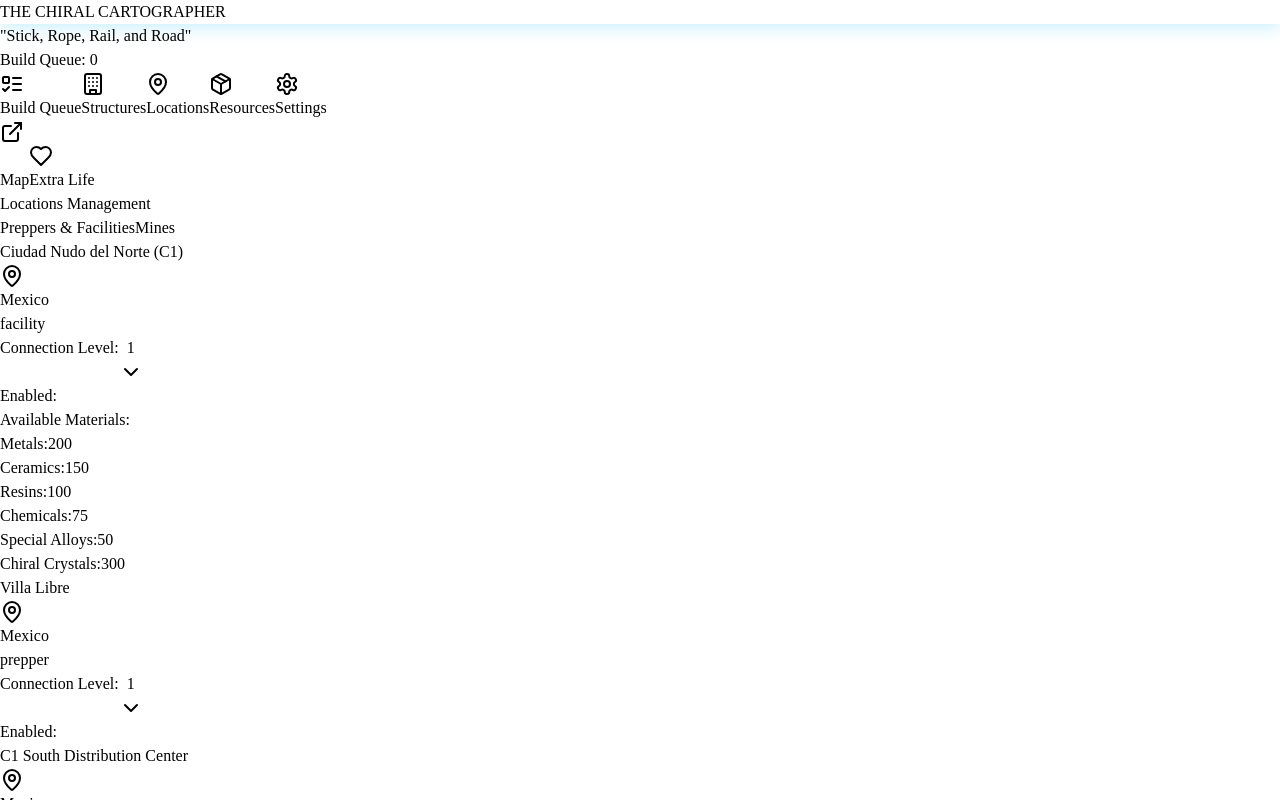
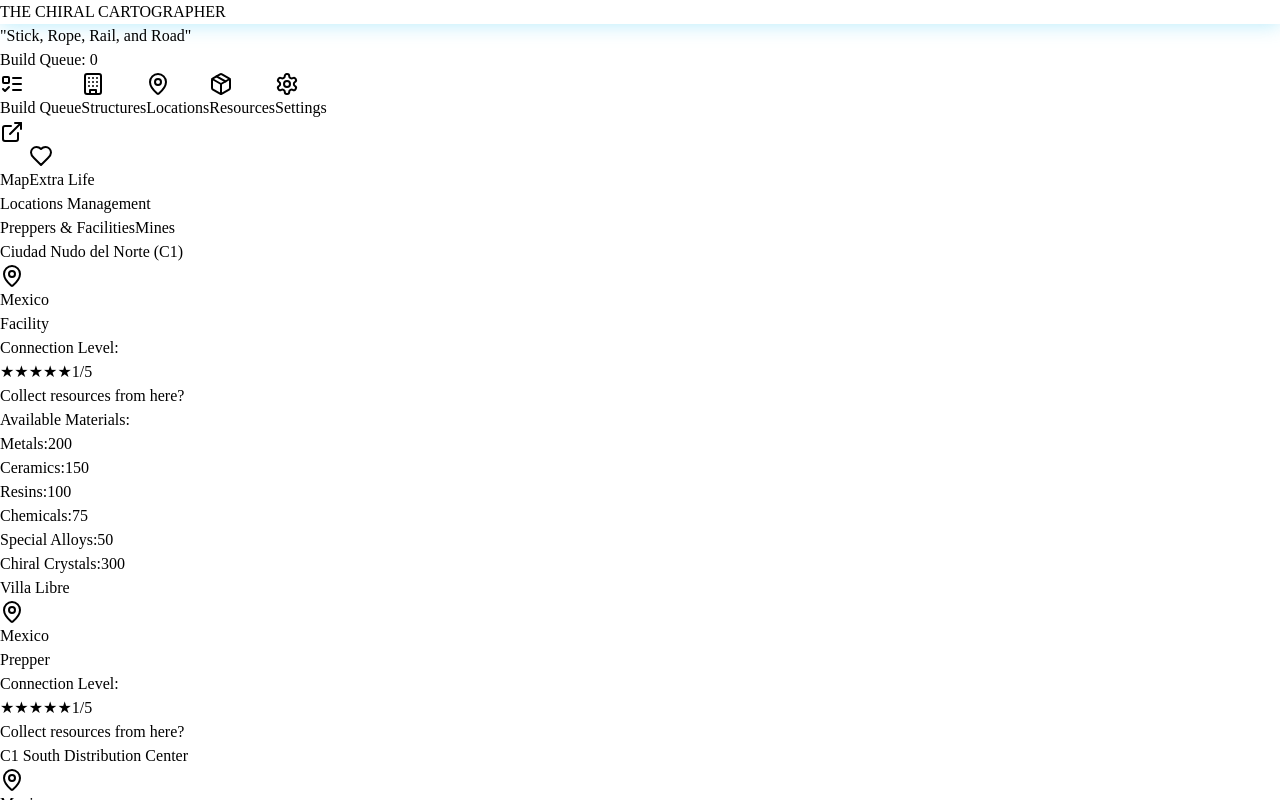
Before and after one commit to boswen/chiral-cartographer, a React (Vite) app in the folder app/: page / in a window 1280 px wide. Both pictures are taken after a click on the button "Locations". Shown: the top 800 px of the page. Built offline with nearby package versions, Linux system fonts and the light colour scheme; the HTML template or start-up script is replaced by a standard one.

Commit message:
Changed location connection level from drop-down menu to clickable stars, as shown in-game. Capitalized "Facility" and "Prepper" in location names.

```diff
--- a/app/src/App.jsx
+++ b/app/src/App.jsx
@@ -400,7 +400,7 @@ function App() {
           </TabsList>
 
           <TabsContent value="preppers" className="space-y-4">
-            <div className="grid grid-cols-1 md:grid-cols-2 lg:grid-cols-3 gap-4">
+            <div className="grid grid-cols-1 md:grid-cols-2 lg:grid-cols-2 xl:grid-cols-3 gap-4">
               {userLocations.filter(loc => loc.type !== 'mine').map(location => (
                 <Card key={location.id} className="location-card">
                   <CardHeader className="pb-3">
@@ -413,7 +413,7 @@ function App() {
                         </div>
                       </div>
                       <div className="flex items-center gap-2">
-                        <Badge variant={location.type === 'facility' ? 'default' : 'secondary'}>
+                        <Badge variant={location.type === 'Facility' ? 'default' : 'secondary'}>
                           {location.type}
                         </Badge>
                         <Switch
@@ -426,24 +426,31 @@ function App() {
                   <CardContent className="space-y-3">
                     <div className="flex items-center justify-between">
                       <Label className="text-sm">Connection Level:</Label>
-                      <Select
-                        value={location.connectionLevel?.toString() || '1'}
-                        onValueChange={(value) => updateLocationProperty(location.id, 'connectionLevel', parseInt(value))}
-                        disabled={!location.unlocked}
-                      >
-                        <SelectTrigger className="w-16">
-                          <SelectValue />
-                        </SelectTrigger>
-                        <SelectContent>
-                          {[1, 2, 3, 4, 5].map(level => (
-                            <SelectItem key={level} value={level.toString()}>{level}</SelectItem>
-                          ))}
-                        </SelectContent>
-                      </Select>
+                      <div className="flex items-center gap-0.5">
+                        {[1, 2, 3, 4, 5].map(level => (
+                          <button
+                            key={level}
+                            type="button"
+                            disabled={!location.unlocked}
+                            onClick={() => updateLocationProperty(location.id, 'connectionLevel', level)}
+                            className={`w-6 h-6 flex items-center justify-center text-3xl transition-all duration-200 hover:scale-125 disabled:opacity-30 disabled:cursor-not-allowed disabled:hover:scale-100 ${
+                              level <= (location.connectionLevel || 1)
+                                ? 'text-accent drop-shadow-sm'
+                                : 'text-muted-foreground/40 hover:text-accent/70'
+                            }`}
+                            title={`Connection Level ${level}`}
+                          >
+                            ★
+                          </button>
+                        ))}
+                        <span className="ml-2 text-xs text-muted-foreground">
+                          {location.connectionLevel || 1}/5
+                        </span>
+                      </div>
                     </div>
 
                     <div className="flex items-center justify-between">
-                      <Label className="text-sm">Enabled:</Label>
+                      <Label className="text-sm">Collect resources from here?</Label>
                       <Switch
                         checked={location.active}
                         onCheckedChange={(checked) => updateLocationProperty(location.id, 'active', checked)}
--- a/app/src/data/locations.js
+++ b/app/src/data/locations.js
@@ -1,11 +1,11 @@
 // Death Stranding 2 - Locations Data
 // Based on research from IGN wikis and game mechanics
 
-export const preppers = [
+export const Preppers = [
   {
     id: 'ciudad-nudo-del-norte',
     name: 'Ciudad Nudo del Norte (C1)',
-    type: 'facility',
+    type: 'Facility',
     region: 'Mexico',
     unlockRequirement: 'Complete Main Order #2',
     connectionLevels: {
@@ -37,7 +37,7 @@ export const preppers = [
   {
     id: 'villa-libre',
     name: 'Villa Libre',
-    type: 'prepper',
+    type: 'Prepper',
     region: 'Mexico',
     unlockRequirement: 'Complete Main Order #3',
     connectionLevels: {
@@ -69,7 +69,7 @@ export const preppers = [
   {
     id: 'c1-south-distribution',
     name: 'C1 South Distribution Center',
-    type: 'facility',
+    type: 'Facility',
     region: 'Mexico',
     unlockRequirement: 'Complete Main Order #4',
     connectionLevels: {
@@ -101,7 +101,7 @@ export const preppers = [
   {
     id: 'former-geophysics-lab',
     name: 'Former Geophysics Research Lab',
-    type: 'facility',
+    type: 'Facility',
     region: 'Mexico',
     unlockRequirement: 'Complete Main Order #5',
     connectionLevels: {
@@ -133,7 +133,7 @@ export const preppers = [
   {
     id: 'the-bokka',
     name: 'The Bokka',
-    type: 'prepper',
+    type: 'Prepper',
     region: 'Mexico',
     unlockRequirement: 'TBD',
     connectionLevels: {
@@ -155,7 +155,7 @@ export const preppers = [
   {
     id: 'the-artist',
     name: 'The Artist',
-    type: 'prepper',
+    type: 'Prepper',
     region: 'Mexico',
     unlockRequirement: 'TBD',
     connectionLevels: {
@@ -179,7 +179,7 @@ export const preppers = [
   {
     id: 'the-governments-base',
     name: "The Government's Base",
-    type: 'prepper',
+    type: 'Prepper',
     region: 'Australia',
     unlockRequirement: 'TBD',
     connectionLevels: {
@@ -201,7 +201,7 @@ export const preppers = [
   {
     id: 'the-lone-commander',
     name: 'The Lone Commander',
-    type: 'prepper',
+    type: 'Prepper',
     region: 'Australia',
     unlockRequirement: 'TBD',
     connectionLevels: {
@@ -223,7 +223,7 @@ export const preppers = [
   {
     id: 'western-environmental-observatory',
     name: 'Western Environmental Observatory',
-    type: 'facility',
+    type: 'Facility',
     region: 'Australia',
     unlockRequirement: 'TBD',
     connectionLevels: {
@@ -245,7 +245,7 @@ export const preppers = [
   {
     id: 'west-fort-knot-f1',
     name: 'West Fort Knot (F1)',
-    type: 'facility',
+    type: 'Facility',
     region: 'Australia',
     unlockRequirement: 'TBD',
     connectionLevels: {
@@ -267,7 +267,7 @@ export const preppers = [
   {
     id: 'rainbow-valley',
     name: 'Rainbow Valley',
-    type: 'prepper',
+    type: 'Prepper',
     region: 'Australia',
     unlockRequirement: 'TBD',
     connectionLevels: {
@@ -289,7 +289,7 @@ export const preppers = [
   {
     id: 'rainys-shelter',
     name: "Rainy's Shelter",
-    type: 'prepper',
+    type: 'Prepper',
     region: 'Australia',
     unlockRequirement: 'TBD',
     connectionLevels: {
@@ -311,7 +311,7 @@ export const preppers = [
   {
     id: 'the-musician',
     name: 'The Musician',
-    type: 'prepper',
+    type: 'Prepper',
     region: 'Australia',
     unlockRequirement: 'TBD',
     connectionLevels: {
@@ -333,7 +333,7 @@ export const preppers = [
   {
     id: 'the-inventor',
     name: 'The Inventor',
-    type: 'prepper',
+    type: 'Prepper',
     region: 'Australia',
     unlockRequirement: 'TBD',
     connectionLevels: {
@@ -355,7 +355,7 @@ export const preppers = [
   {
     id: 'animal-shelter',
     name: 'Animal Shelter',
-    type: 'prepper',
+    type: 'Prepper',
     region: 'Australia',
     unlockRequirement: 'TBD',
     connectionLevels: {
@@ -377,7 +377,7 @@ export const preppers = [
   {
     id: 'f2-south-distribution-centre',
     name: 'F2 South Distribution Centre',
-    type: 'facility',
+    type: 'Facility',
     region: 'Australia',
     unlockRequirement: 'TBD',
     connectionLevels: {
@@ -399,7 +399,7 @@ export const preppers = [
   {
     id: 'northern-environmental-observatory',
     name: 'Northern Environmental Observatory',
-    type: 'facility',
+    type: 'Facility',
     region: 'Australia',
     unlockRequirement: 'TBD',
     connectionLevels: {
@@ -421,7 +421,7 @@ export const preppers = [
   {
     id: 'the-dowser',
     name: 'The Dowser',
-    type: 'prepper',
+    type: 'Prepper',
     region: 'Australia',
     unlockRequirement: 'TBD',
     connectionLevels: {
@@ -443,7 +443,7 @@ export const preppers = [
   {
     id: 'the-architect',
     name: 'The Architect',
-    type: 'prepper',
+    type: 'Prepper',
     region: 'Australia',
     unlockRequirement: 'TBD',
     connectionLevels: {
@@ -465,7 +465,7 @@ export const preppers = [
   {
     id: 'the-metagenomicist',
     name: 'The Metagenomicist',
-    type: 'prepper',
+    type: 'Prepper',
     region: 'Australia',
     unlockRequirement: 'TBD',
     connectionLevels: {
@@ -487,7 +487,7 @@ export const preppers = [
   {
     id: 'the-fisherman',
     name: 'The Fisherman',
-    type: 'prepper',
+    type: 'Prepper',
     region: 'Australia',
     unlockRequirement: 'TBD',
     connectionLevels: {
@@ -509,7 +509,7 @@ export const preppers = [
   {
     id: 'heartmans-lab',
     name: "Heartman's Lab",
-    type: 'facility',
+    type: 'Facility',
     region: 'Australia',
     unlockRequirement: 'TBD',
     connectionLevels: {
@@ -531,7 +531,7 @@ export const preppers = [
   {
     id: 'the-pizza-chef',
     name: 'The Pizza Chef',
-    type: 'prepper',
+    type: 'Prepper',
     region: 'Australia',
     unlockRequirement: 'TBD',
     connectionLevels: {
@@ -553,7 +553,7 @@ export const preppers = [
   {
     id: 'the-data-scientist',
     name: 'The Data Scientist',
-    type: 'prepper',
+    type: 'Prepper',
     region: 'Australia',
     unlockRequirement: 'TBD',
     connectionLevels: {
@@ -575,7 +575,7 @@ export const preppers = [
   {
     id: 'the-pioneer',
     name: 'The Pioneer',
-    type: 'prepper',
+    type: 'Prepper',
     region: 'Australia',
     unlockRequirement: 'TBD',
     connectionLevels: {
@@ -597,7 +597,7 @@ export const preppers = [
   {
     id: 'the-motherhood',
     name: 'The Motherhood',
-    type: 'facility',
+    type: 'Facility',
     region: 'Australia',
     unlockRequirement: 'TBD',
     connectionLevels: {
@@ -619,7 +619,7 @@ export const preppers = [
   {
     id: 'the-mechanic',
     name: 'The Mechanic',
-    type: 'prepper',
+    type: 'Prepper',
     region: 'Australia',
     unlockRequirement: 'TBD',
     connectionLevels: {
@@ -641,7 +641,7 @@ export const preppers = [
   {
     id: 'the-ghost-hunter',
     name: 'The Ghost Hunter',
-    type: 'prepper',
+    type: 'Prepper',
     region: 'Australia',
     unlockRequirement: 'TBD',
     connectionLevels: {
@@ -663,7 +663,7 @@ export const preppers = [
   {
     id: 'the-chronobiologist',
     name: 'The Chronobiologist',
-    type: 'prepper',
+    type: 'Prepper',
     region: 'Australia',
     unlockRequirement: 'TBD',
     connectionLevels: {
@@ -685,7 +685,7 @@ export const preppers = [
   {
     id: 'east-fort-knot-f4',
     name: 'East Fort Knot (F4)',
-    type: 'facility',
+    type: 'Facility',
     region: 'Australia',
     unlockRequirement: 'TBD',
     connectionLevels: {
@@ -707,7 +707,7 @@ export const preppers = [
   {
     id: 'the-tar-therapist',
     name: 'The Tar Therapist',
-    type: 'prepper',
+    type: 'Prepper',
     region: 'Australia',
     unlockRequirement: 'TBD',
     connectionLevels: {
@@ -729,7 +729,7 @@ export const preppers = [
   {
     id: 'south-fort-knot-f6',
     name: 'South Fort Knot (F6)',
-    type: 'facility',
+    type: 'Facility',
     region: 'Australia',
     unlockRequirement: 'TBD',
     connectionLevels: {
@@ -751,7 +751,7 @@ export const preppers = [
   {
     id: 'southern-environmental-observatory',
     name: 'Southern Environmental Observatory',
-    type: 'facility',
+    type: 'Facility',
     region: 'Australia',
     unlockRequirement: 'TBD',
     connectionLevels: {
@@ -773,7 +773,7 @@ export const preppers = [
   {
     id: 'f7-north-distribution-centre',
     name: 'F7 North Distribution Centre',
-    type: 'facility',
+    type: 'Facility',
     region: 'Australia',
     unlockRequirement: 'TBD',
     connectionLevels: {
@@ -795,7 +795,7 @@ export const preppers = [
   {
     id: 'bpas',
     name: 'BPAS',
-    type: 'facility',
+    type: 'Facility',
     region: 'Australia',
     unlockRequirement: 'TBD',
     connectionLevels: {
@@ -817,7 +817,7 @@ export const preppers = [
   {
     id: 'the-phantom-smith',
     name: 'The Phantom Smith',
-    type: 'prepper',
+    type: 'Prepper',
     region: 'Australia',
     unlockRequirement: 'TBD',
     connectionLevels: {
@@ -839,7 +839,7 @@ export const preppers = [
   {
     id: 'eastern-environmental-observatory',
     name: 'Eastern Environmental Observatory',
-    type: 'facility',
+    type: 'Facility',
     region: 'Australia',
     unlockRequirement: 'TBD',
     connectionLevels: {
@@ -861,7 +861,7 @@ export const preppers = [
   {
     id: 'the-aeronautical-engineer',
     name: 'The Aeronautical Engineer',
-    type: 'prepper',
+    type: 'Prepper',
     region: 'Australia',
     unlockRequirement: 'TBD',
     connectionLevels: {
@@ -883,7 +883,7 @@ export const preppers = [
   {
     id: 'f5-east-distribution-centre',
     name: 'F5 East Distribution Centre',
-    type: 'facility',
+    type: 'Facility',
     region: 'Australia',
     unlockRequirement: 'TBD',
     connectionLevels: {
@@ -905,7 +905,7 @@ export const preppers = [
   {
     id: 'mr-impossible',
     name: 'Mr. Impossible',
-    type: 'prepper',
+    type: 'Prepper',
     region: 'Australia',
     unlockRequirement: 'TBD',
     connectionLevels: {
@@ -927,7 +927,7 @@ export const preppers = [
   {
     id: 'the-adventurer',
     name: 'The Adventurer',
-    type: 'prepper',
+    type: 'Prepper',
     region: 'Australia',
     unlockRequirement: 'TBD',
     connectionLevels: {
@@ -949,7 +949,7 @@ export const preppers = [
   {
     id: 'terminal-fort-knot',
     name: 'Terminal Fort Knot',
-    type: 'facility',
+    type: 'Facility',
     region: 'Australia',
     unlockRequirement: 'TBD',
     connectionLevels: {
@@ -1090,4 +1090,4 @@ export const mines = [
   }
 ];
 
-export const allLocations = [...preppers, ...mines];
+export const allLocations = [...Preppers, ...mines];
```
